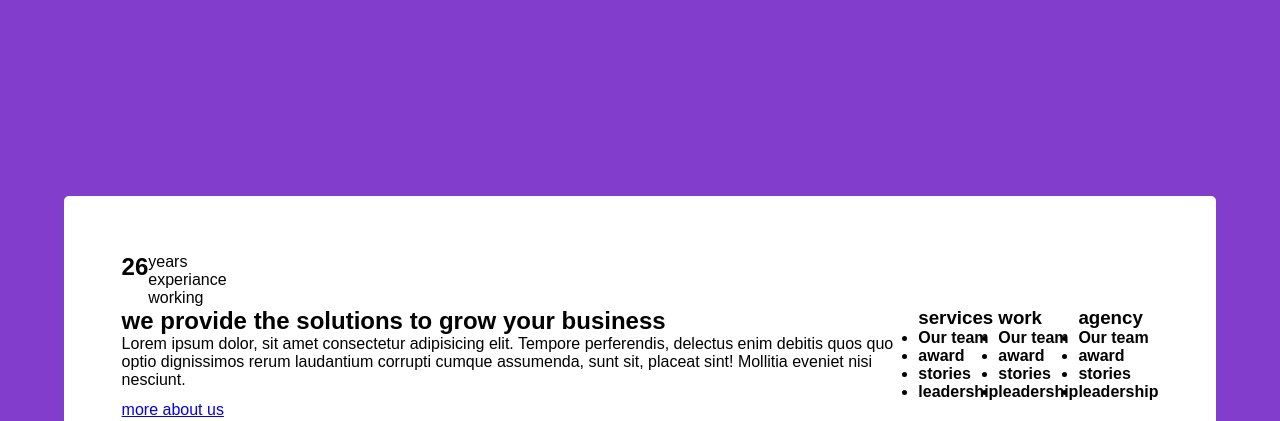
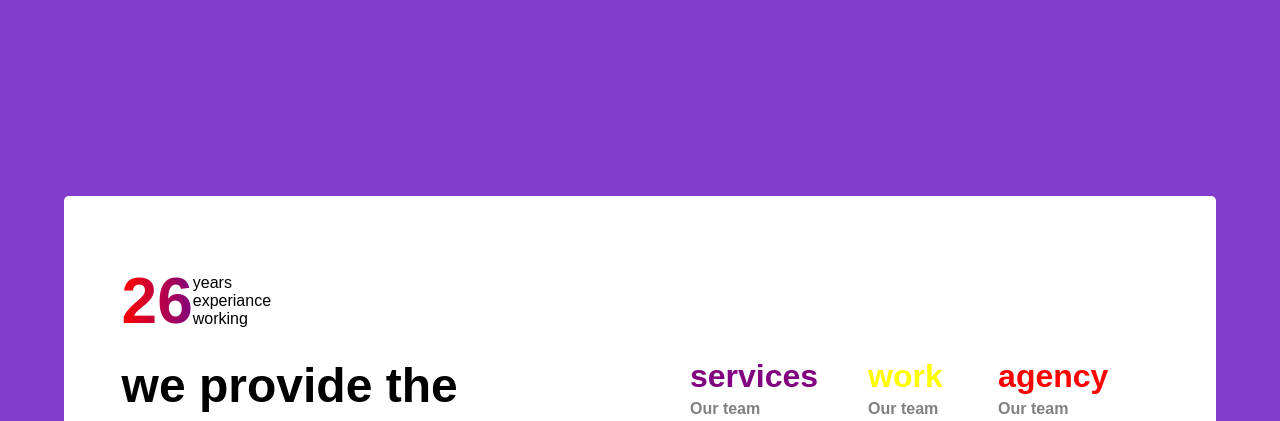
Before and after one commit to dstitchbird/dstitchbird.github.io, a plain HTML site: page index.html in a window 1280 px wide. Shown: the part 454-875 px from the top of the page. Drawn offline with Linux system fonts and the light colour scheme.

Commit message:
css more

```diff
--- a/index.html
+++ b/index.html
@@ -48,8 +48,11 @@
             </p>
           </div>
           <div class="expInner">
-            <div class="text">
-              <h2>we provide the solutions to grow your business</h2>
+            <div class="expText">
+              <h2>
+                we provide the solutions <br />
+                to grow your business
+              </h2>
               <p>
                 Lorem ipsum dolor, sit amet consectetur adipisicing elit.
                 Tempore perferendis, delectus enim debitis quos quo optio
@@ -58,9 +61,10 @@
               </p>
             </div>
 
+            <div class="expList">
               <div class="services">
                 <h3>services</h3>
-              <ul>
+                <ul class="list">
                   <li><h4>Our team</h4></li>
                   <li><h4>award</h4></li>
                   <li><h4>stories</h4></li>
@@ -70,7 +74,7 @@
 
               <div class="work">
                 <h3>work</h3>
-              <ul>
+                <ul class="list">
                   <li><h4>Our team</h4></li>
                   <li><h4>award</h4></li>
                   <li><h4>stories</h4></li>
@@ -80,12 +84,13 @@
 
               <div class="agency">
                 <h3>agency</h3>
-              <ul>
+                <ul class="list">
                   <li><h4>Our team</h4></li>
                   <li><h4>award</h4></li>
                   <li><h4>stories</h4></li>
                   <li><h4>leadership</h4></li>
                 </ul>
+              </div>
             </div>
           </div>
           <div class="button">
--- a/res/css/style.css
+++ b/res/css/style.css
@@ -1,32 +1,30 @@
+/* Basic css */
 :root {
   --background: #823dcc;
   --primery: #fff;
   --secondary: #f15a22;
+  --tertiary: gray;
 }
 * {
   margin: 0;
   padding: 0;
   border: none;
   font-family: Arial, Helvetica, sans-serif;
+  list-style: none;
 }
 
 body {
   background-color: var(--background);
 }
+
+/*  ///////  */
 .container {
   padding: 2% 5%;
 }
-
 nav {
   margin-bottom: 2%;
   display: flex;
   justify-content: space-between;
-}
-
-.main {
-  border-radius: 5px;
-  padding: 5% 5%;
-  background-color: var(--primery);
 }
 
 .intro {
@@ -54,12 +52,86 @@ nav {
   color: var(--primery);
 }
 
+/* Main Content css */
+.main {
+  border-radius: 5px;
+  padding: 5% 5%;
+  background-color: var(--primery);
+}
 .sectionOne {
+  margin: 1% 0%;
 }
 .experience {
   display: flex;
+}
+.experience h2 {
+  font-size: 4em;
+  background: linear-gradient(90deg, red, purple);
+  background-clip: text;
+  -webkit-text-fill-color: transparent;
+}
+.experience p {
+  align-self: center;
 }
 
 .expInner {
   display: flex;
 }
+
+.expText,
+.expList {
+  flex: 5;
+  padding: 2% 0%;
+}
+
+.expText h2 {
+  font-size: 3em;
+}
+.expText p {
+  padding-right: 20%;
+  font-weight: 100;
+  line-height: 1.5em;
+}
+
+.expList {
+  display: flex;
+  justify-content: space-evenly;
+}
+
+.expList h3 {
+  font-size: 2em;
+}
+
+.list li {
+  color: var(--tertiary);
+  padding: 5px 0%;
+  font-weight: 100;
+}
+
+.services h3 {
+  color: purple;
+}
+.work h3 {
+  color: yellow;
+}
+.agency h3 {
+  color: red;
+}
+
+.button {
+  display: flex;
+}
+.button a {
+  font-size: 12px;
+  background-color: black;
+  padding: 1% 2%;
+  color: #fff;
+  text-decoration: none;
+  text-transform: capitalize;
+  border-radius: 50px;
+  transition: 0.2s ease-in-out;
+}
+
+.button a:hover {
+  background-color: gray;
+}
```
Lines whose indentation alone changed are shown as unchanged.
